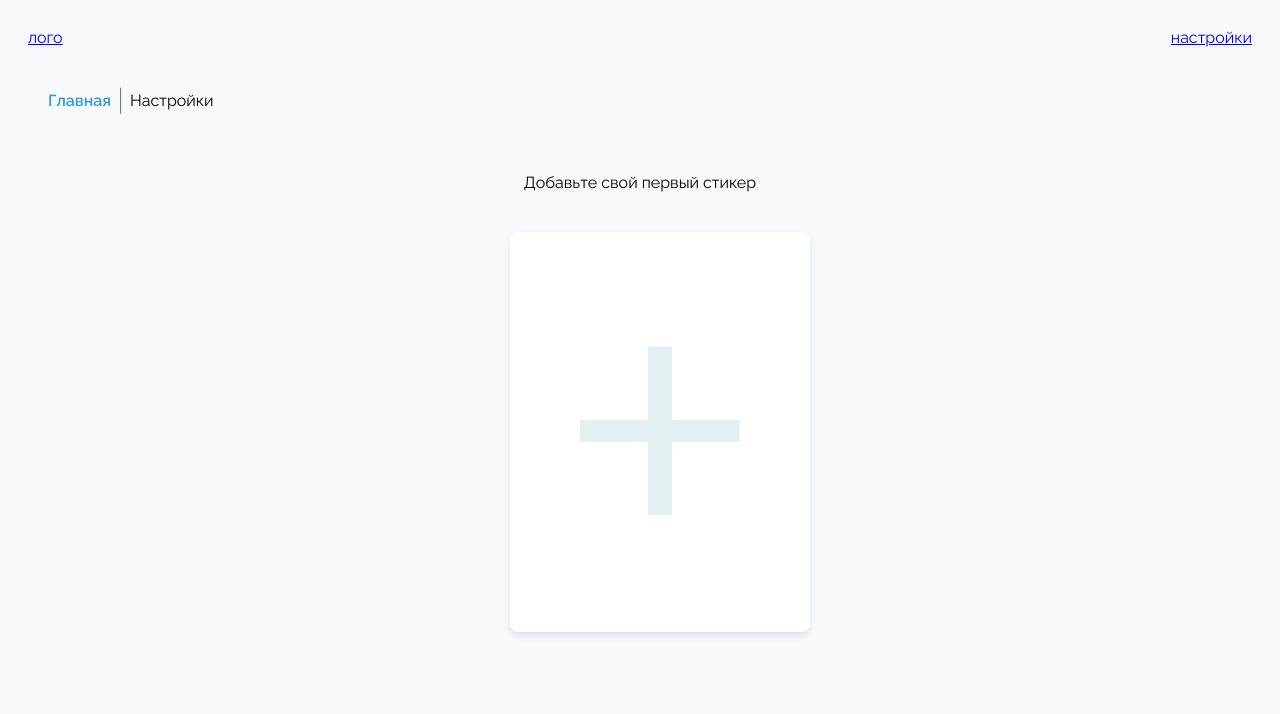
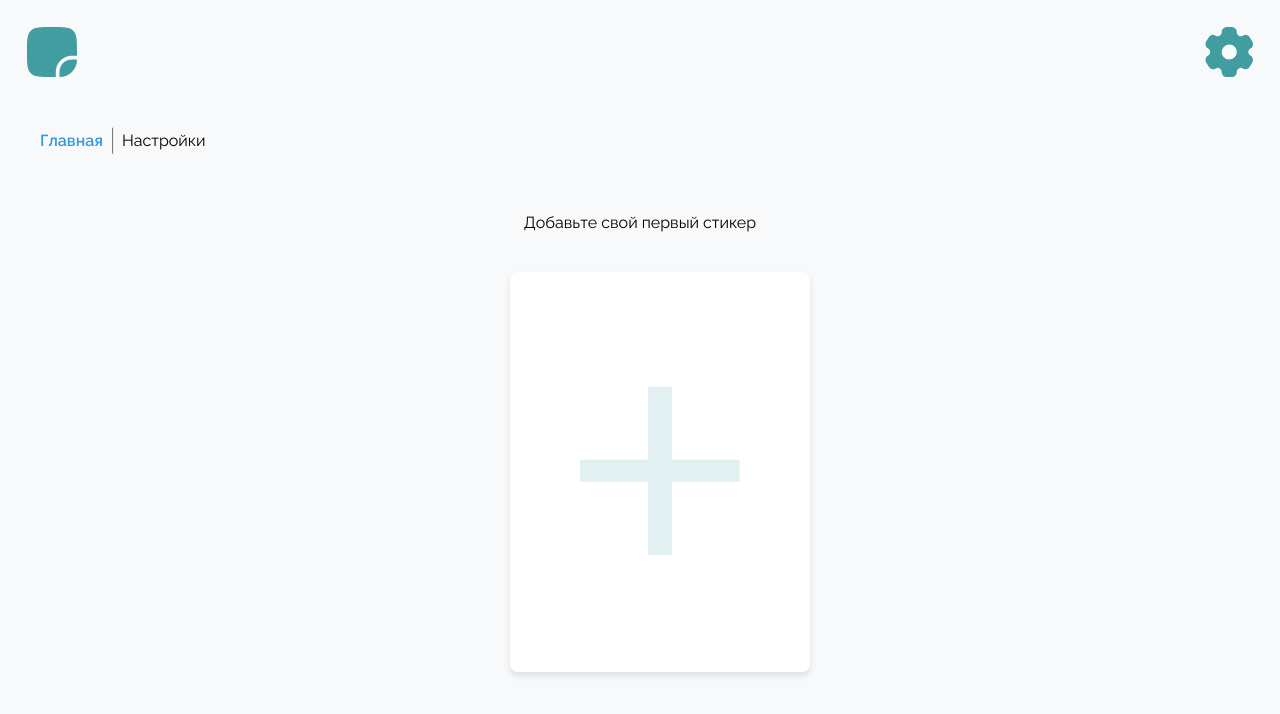
Before and after one commit to snork-maiden/stickers-desk, a Nuxt app: page /settings in a window 1280 px wide. Shown: the top 714 px of the page. Built offline with nearby package versions, Linux system fonts and the light colour scheme.

Commit message:
Add icons, fix styles

```diff
--- a/assets/styles/main.scss
+++ b/assets/styles/main.scss
@@ -13,6 +13,7 @@ body {
   font-size: 16px;
   background-color: #f8f9fa;
   min-height: 100vh;
+  margin: 0;
   display: flex;
   flex-direction: column;
   -webkit-font-smoothing: antialiased;
@@ -28,18 +29,26 @@ select {
   cursor: pointer;
 }
 
+button {
+  background: none;
+  border: none;
+  padding: 0;
+  margin: 0;
+}
+
 .card {
   background-color: #ffffff;
   padding: 20px;
   border-radius: 8px;
   box-shadow: 0 4px 6px rgba(0, 0, 0, 0.1);
   text-align: center;
-  max-width: 600px;
+  max-width: 400px;
   min-width: 300px;
   display: flex;
   flex-direction: column;
   align-items: center;
   justify-content: center;
+  word-break: break-all;
 }
 
 .link {
@@ -51,3 +60,12 @@ select {
     text-decoration: underline;
   }
 }
+
+.button {
+  padding: 0.1em;
+  transition: transform 0.3s;
+  :hover,
+  :active {
+    transform: scale(1.05);
+  }
+}
--- a/components/AddButton.vue
+++ b/components/AddButton.vue
@@ -6,7 +6,7 @@
     <EditingCard
       v-else
       @cancel="isEditing = false"
-      @confirm="(text) => addCard(text)"
+      @confirm="(text:string) => addCard(text)"
     />
   </li>
 </template>
--- a/components/EditingCard.vue
+++ b/components/EditingCard.vue
@@ -11,9 +11,9 @@
       class="button"
       :disabled="!newCardText.length"
     >
-      Сохранить
+      <IconConfirm />
     </button>
-    <button @click="$emit('cancel')" class="button">Отменить</button>
+    <button @click="$emit('cancel')" class="button"><IconCancel /></button>
   </div>
 </template>
 
@@ -37,7 +37,7 @@ onMounted(() => {
 <style scoped lang="scss">
 .card-textarea {
   width: 100%;
-  height: 85%;
+  height: 100%;
   padding: 1rem;
   border: 1px solid #ddd;
   border-radius: 8px;
--- a/components/Header.vue
+++ b/components/Header.vue
@@ -1,7 +1,9 @@
 <template>
   <header class="header">
-    <nuxt-link to="/" class="logo-link"> лого </nuxt-link>
-    <nuxt-link to="/settings" class="settings-link"> настройки </nuxt-link>
+    <nuxt-link to="/" class="button"> <IconLogo /> </nuxt-link>
+    <nuxt-link to="/settings" class="button">
+      <IconSettings />
+    </nuxt-link>
   </header>
 </template>
 
--- a/components/SettingsCard.vue
+++ b/components/SettingsCard.vue
@@ -1,8 +1,8 @@
 <template>
   <li class="card">
-    <div v-if="!isEditing">
-      <button @click="isEditing = true">Редактировать</button>
-      <button @click="store.deleteSticker(id)">Удалить</button>
+    <div v-if="!isEditing" class="wrapper">
+      <button @click="isEditing = true"><IconEdit /></button>
+      <button @click="store.deleteSticker(id)"><IconCancel/></button>
       <p class="text">
         {{ text }}
       </p>
@@ -10,7 +10,7 @@
     <EditingCard
       v-if="isEditing"
       @cancel="isEditing = false"
-      @confirm="(text) => editCard(text)"
+      @confirm="(text:string) => editCard(text)"
       :text="text"
     />
   </li>
@@ -45,7 +45,12 @@ function editCard(newText: string) {
   justify-content: center;
 }
 
+.wrapper {
+  overflow-y: auto;
+  word-break: break-all;
+}
+
 .card {
-  aspect-ratio: 1/1;
+  height: 300px;
 }
 </style>
--- /dev/null
+++ b/components/icons/IconCancel.vue
@@ -0,0 +1,16 @@
+<template>
+  <svg
+    xmlns="http://www.w3.org/2000/svg"
+    width="30"
+    height="30"
+    fill="none"
+    viewBox="0 0 24 24"
+  >
+    <path
+      fill="#419DA0"
+      fill-rule="evenodd"
+      d="M12 22c-4.7 0-7 0-8.5-1.5C2 19.1 2 16.7 2 12s0-7 1.5-8.5C4.9 2 7.3 2 12 2s7 0 8.5 1.5C22 4.9 22 7.3 22 12s0 7-1.5 8.5C19.1 22 16.7 22 12 22ZM9 9c.3-.3.7-.3 1 0l2 2 2-2a.8.8 0 0 1 1 1l-2 2 2 2a.7.7 0 1 1-1 1l-2-2-2 2a.7.7 0 1 1-1-1l2-2-2-2a.7.7 0 0 1 0-1Z"
+      clip-rule="evenodd"
+    />
+  </svg>
+</template>
--- /dev/null
+++ b/components/icons/IconConfirm.vue
@@ -0,0 +1,15 @@
+<template>
+  <svg
+    xmlns="http://www.w3.org/2000/svg"
+    width="30"
+    height="30"
+    fill="#419DA0"
+    viewBox="0 0 24 24"
+  >
+    <path
+      fill-rule="evenodd"
+      d="M12 22c-4.7 0-7 0-8.5-1.5C2 19.1 2 16.7 2 12s0-7 1.5-8.5C4.9 2 7.3 2 12 2s7 0 8.5 1.5C22 4.9 22 7.3 22 12s0 7-1.5 8.5C19.1 22 16.7 22 12 22Zm4-13c.3.3.3.7 0 1l-5 5c-.3.3-.7.3-1 0l-2-2a.7.7 0 1 1 1-1l1.5 1.4L15 9c.3-.3.7-.3 1 0Z"
+      clip-rule="evenodd"
+    />
+  </svg>
+</template>
--- /dev/null
+++ b/components/icons/IconEdit.vue
@@ -0,0 +1,17 @@
+<template>
+  <!--Uploaded to: SVG Repo, www.svgrepo.com, Generator: SVG Repo Mixer Tools-->
+  <svg
+    xmlns="http://www.w3.org/2000/svg"
+    width="30"
+    height="30"
+    fill="none"
+    viewBox="0 0 24 24"
+  >
+    <path
+      fill="#419DA0"
+      fill-rule="evenodd"
+      d="m18.94 3.12 2.12 2.12a3 3 0 0 1 0 4.24l-1.8 1.8-6.37-6.36 1.8-1.8a3 3 0 0 1 4.25 0Zm-7.1 2.86L3.7 14.11a3 3 0 0 0-.86 1.8l-.4 3.62a2 2 0 0 0 2.2 2.2l3.62-.4a3 3 0 0 0 1.8-.85l8.13-8.13-6.37-6.37Z"
+      clip-rule="evenodd"
+    />
+  </svg>
+</template>
--- /dev/null
+++ b/components/icons/IconLogo.vue
@@ -0,0 +1,24 @@
+<template>
+  <svg
+    xmlns="http://www.w3.org/2000/svg"
+    width="60"
+    height="60"
+    fill="none"
+    viewBox="0 0 24 24"
+  >
+    <path
+      fill="#419DA0"
+      fill-rule="evenodd"
+      d="M16.5 21.8Z"
+      clip-rule="evenodd"
+    />
+    <path
+      fill="#419DA0"
+      d="M22 15h-1.5a7 7 0 0 0-2 .2 5 5 0 0 0-3.3 3.3 7 7 0 0 0-.2 2V22l1.4-.1h.1A7 7 0 0 0 22 15Z"
+    />
+    <path
+      fill="#419DA0"
+      d="M2 12c0 4.7 0 7 1.5 8.5C4.9 22 7.3 22 12 22h1.5v-.3c0-1.6 0-2.7.3-3.7.7-2 2.2-3.5 4.2-4.2 1-.3 2.1-.3 3.7-.3h.3V12c0-4.7 0-7-1.5-8.5C19.1 2 16.7 2 12 2S5 2 3.5 3.5C2 4.9 2 7.3 2 12Z"
+    />
+  </svg>
+</template>
--- /dev/null
+++ b/components/icons/IconSettings.vue
@@ -0,0 +1,17 @@
+<template>
+  <!--Uploaded to: SVG Repo, www.svgrepo.com, Generator: SVG Repo Mixer Tools-->
+  <svg
+    xmlns="http://www.w3.org/2000/svg"
+    width="60"
+    height="60"
+    fill="none"
+    viewBox="0 0 24 24"
+  >
+    <path
+      fill="#419DA0"
+      fill-rule="evenodd"
+      d="M14.28 2.15C13.9 2 13.44 2 12.5 2c-.94 0-1.4 0-1.78.15a2 2 0 0 0-1.09 1.08c-.1.23-.13.49-.14.87-.02.56-.31 1.07-.8 1.35-.49.28-1.08.27-1.58 0a2.5 2.5 0 0 0-.82-.3 2.03 2.03 0 0 0-1.5.4c-.31.24-.55.64-1.02 1.45-.47.8-.7 1.21-.75 1.6-.07.53.07 1.06.4 1.48.15.2.35.36.68.56.47.3.78.8.78 1.36s-.3 1.06-.78 1.36a1.99 1.99 0 0 0-1.08 2.03c.05.4.28.8.75 1.61.47.8.7 1.21 1.03 1.45.42.33.96.47 1.49.4.24-.03.48-.13.82-.3.5-.27 1.1-.28 1.58 0 .49.28.78.8.8 1.35.01.38.05.64.14.87a2 2 0 0 0 1.1 1.08c.36.15.83.15 1.77.15.94 0 1.4 0 1.78-.15a2 2 0 0 0 1.09-1.08c.1-.23.13-.49.14-.87.02-.56.31-1.07.8-1.35a1.64 1.64 0 0 1 1.58 0c.34.17.58.27.82.3.53.07 1.07-.07 1.5-.4.31-.24.55-.64 1.02-1.45.47-.8.7-1.21.75-1.6a1.99 1.99 0 0 0-.4-1.48c-.15-.2-.35-.36-.68-.56-.47-.3-.78-.8-.78-1.36s.3-1.06.78-1.36a1.99 1.99 0 0 0 1.08-2.03c-.05-.4-.28-.8-.75-1.61-.47-.8-.7-1.21-1.03-1.45a2.03 2.03 0 0 0-1.49-.4 2.5 2.5 0 0 0-.82.3c-.5.27-1.1.28-1.58 0-.49-.28-.78-.8-.8-1.35a2.45 2.45 0 0 0-.14-.87 2 2 0 0 0-1.1-1.08ZM12.5 15a3.01 3.01 0 0 0 3.02-3c0-1.66-1.35-3-3.02-3a3.01 3.01 0 0 0-3.02 3c0 1.66 1.35 3 3.02 3Z"
+      clip-rule="evenodd"
+    />
+  </svg>
+</template>
--- a/nuxt.config.ts
+++ b/nuxt.config.ts
@@ -11,8 +11,8 @@ export default defineNuxtConfig({
   ],
 
   css: ["@/assets/styles/main.scss"],
-  modules: ['@pinia/nuxt'],
-    pinia: {
+  modules: ["@pinia/nuxt"],
+  pinia: {
     storesDirs: ["./stores"],
-  }
+  },
 });
--- a/pages/[404].vue
+++ b/pages/[404].vue
@@ -2,6 +2,7 @@
   <main class="not-found-container">
     <div class="not-found-message">Страница не найдена</div>
   </main>
+  <IconCards/>
 </template>
 
 <style scoped lang="scss">
@@ -28,10 +29,12 @@
     transform: translate(-50%, -50%);
     font-size: min(40vw, 30rem);
     font-weight: 800;
-    color: rgba(65, 157, 160, 0.05);
+    color: rgba(65, 157, 160, 0.07);
     z-index: 0;
     pointer-events: none;
     user-select: none;
   }
 }
+
+
 </style>
```
